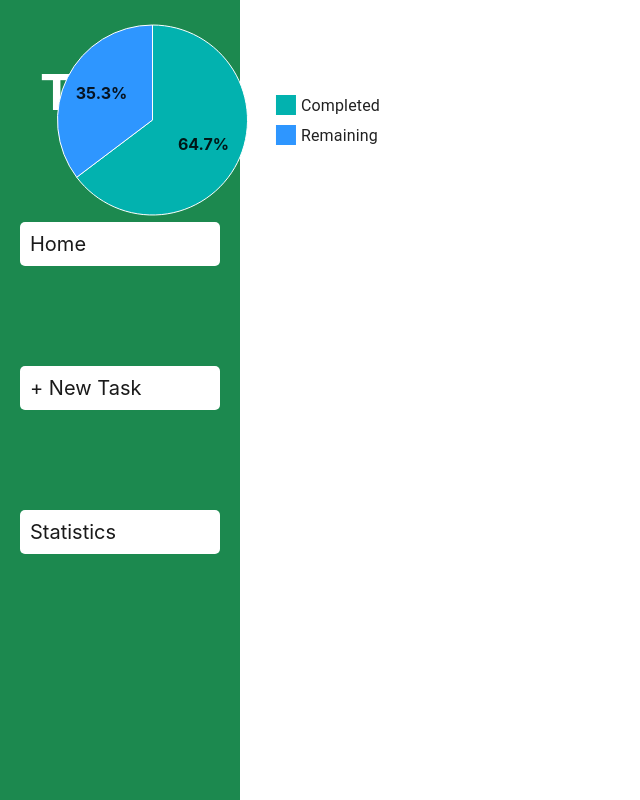
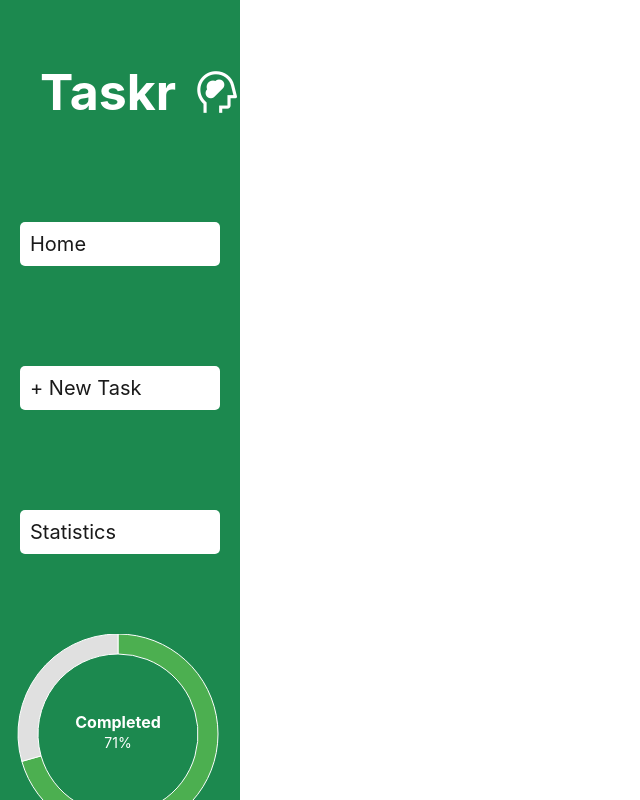
Before and after one commit to BlairCrumbly/taskr, a React (Create React App) app: page /statistics in a window 1280 px wide. Shown: the whole page, without its empty margins (0-640 px from the left). Built offline with nearby package versions, Linux system fonts and the light colour scheme; data requests are answered from the project's data file; a web font is replaced by a local one.

Commit message:
working completed progress pie chart

```diff
--- a/db.json
+++ b/db.json
@@ -14,7 +14,7 @@
       "dueDate": "2025-02-17",
       "description": "Practice LeetCode problems on arrays and linked lists.",
       "estimatedTime": "2 hours",
-      "completed": false
+      "completed": true
     },
     {
       "id": "3",
@@ -22,7 +22,7 @@
       "dueDate": "2025-02-17",
       "description": "Draft and publish a blog post on TypeScript basics.",
       "estimatedTime": "3 hours",
-      "completed": true
+      "completed": false
     },
     {
       "id": "7149",
@@ -38,7 +38,7 @@
       "description": "Add routing back to home after submit of the add task form",
       "dueDate": "2025-02-11",
       "estimatedTime": "0",
-      "completed": true
+      "completed": false
     },
     {
       "id": "b910",
@@ -46,7 +46,7 @@
       "description": "meow meow meow meow meow meow meow meow meow meow",
       "dueDate": "2025-02-11",
       "estimatedTime": "1",
-      "completed": true
+      "completed": false
     },
     {
       "id": "60cf",
@@ -78,7 +78,7 @@
       "description": "yeller",
       "dueDate": "2025-02-26",
       "estimatedTime": "1",
-      "completed": false
+      "completed": true
     },
     {
       "id": "f2ba",
@@ -86,7 +86,7 @@
       "description": "e",
       "dueDate": "2025-02-20",
       "estimatedTime": "1",
-      "completed": false
+      "completed": true
     },
     {
       "id": "514e",
@@ -102,7 +102,7 @@
       "description": "e",
       "dueDate": "2025-02-28",
       "estimatedTime": "1",
-      "completed": false
+      "completed": true
     },
     {
       "id": "862d",
@@ -118,7 +118,7 @@
       "description": "e",
       "dueDate": "2025-02-22",
       "estimatedTime": "1",
-      "completed": true
+      "completed": false
     },
     {
       "id": "5e14",
@@ -134,7 +134,7 @@
       "description": "Ah!",
       "dueDate": "2025-02-13",
       "estimatedTime": "1",
-      "completed": false
+      "completed": true
     }
   ]
 }
--- a/package.json
+++ b/package.json
@@ -12,7 +12,8 @@
     "react": "^19.0.0",
     "react-dom": "^19.0.0",
     "react-router-dom": "^7.1.5",
-    "react-scripts": "5.0.1"
+    "react-scripts": "5.0.1",
+    "recharts": "^2.15.1"
   },
   "scripts": {
     "start": "react-scripts start",
--- a/src/App.js
+++ b/src/App.js
@@ -64,9 +64,10 @@ function App() {
 
     <div className="App">
       <header>Taskr</header>
-      <Navbar />
-
-      <Outlet context={{ handleNewTask, handleTaskCompletion, tasks, totalTasks, completedTasks }} /> {/* renders the current routes component */}
+      <Navbar totalTasks={totalTasks} completedTasks={completedTasks} />
+      <Outlet
+        context={{ handleNewTask, handleTaskCompletion, tasks, totalTasks, completedTasks }}
+      />
     </div>
 
   );
--- a/src/components/Navbar.js
+++ b/src/components/Navbar.js
@@ -1,24 +1,23 @@
-import {Link} from "react-router-dom";
+import { Link } from "react-router-dom";
 import '../styles/Navbar.css';
+import ProgressCircle from './ProgressCircle';
 
-const Navbar = () => {
-
-
+const Navbar = ({ totalTasks, completedTasks }) => {
   return (
-
     <nav>
-    <>
       <h1 className="taskr-heading">
-      <span className="taskr-title">Taskr</span>
-      <span className="material-symbols-outlined">cognition_2</span>
+        <span className="taskr-title">Taskr</span>
+        <span className="material-symbols-outlined">cognition_2</span>
       </h1>
-    </>
 
       <div>
-
         <Link to="/" className="nav-link">Home</Link>
         <Link to="/tasks/new" className="nav-link">+ New Task</Link>
         <Link to="/statistics" className="nav-link">Statistics</Link>
+      </div>
+
+      <div className="progress-circle-container">
+        <ProgressCircle totalTasks={totalTasks} completedTasks={completedTasks} />
       </div>
     </nav>
   );
--- a/src/components/ProgressCircle.js
+++ b/src/components/ProgressCircle.js
@@ -0,0 +1,64 @@
+import React from 'react';
+import { PieChart } from '@mui/x-charts';
+
+const ProgressCircle = ({ totalTasks, completedTasks }) => {
+  const remainingTasks = totalTasks - completedTasks;
+  const percentage = Math.round((completedTasks / totalTasks) * 100);
+  const COMPLETED_COLOR = '#4CAF50';  // green
+  const REMAINING_COLOR = '#E0E0E0';  // light gray ish
+  const data = [
+    { id: 0, value: completedTasks, label: 'Completed', color: COMPLETED_COLOR },
+    { id: 1, value: remainingTasks, label: 'Remaining', color: REMAINING_COLOR},
+  ];
+
+  return (
+    <div className="progress-circle-container">
+      <PieChart
+        series={[
+          {
+            data,
+            innerRadius: 80,
+            outerRadius: 100,
+            highlightScope: { faded: 'global', highlighted: 'item' },
+            faded: { innerRadius: 80, additionalRadius: -30 },
+          },
+        ]}
+        slotProps={{
+          legend: { hidden: true }
+        }}
+        width={400}
+        height={200}
+        margin={{ right: 65 }}
+      >
+        <text
+          x="170"
+          y="90"
+          textAnchor="middle"
+          dominantBaseline="middle"
+          style={{
+
+            fontSize: '16px',
+            fontWeight: 'bold',
+            fill: 'white'
+          }}
+        >
+          Completed
+        </text>
+        <text
+          x="170" //! center text
+          y="110"
+          textAnchor="middle"
+          dominantBaseline="middle"
+          style={{
+            fontSize: '14px',
+            fill: 'white'
+          }}
+        >
+          {percentage}%
+        </text>
+      </PieChart>
+    </div>
+  );
+};
+
+export default ProgressCircle;
--- a/src/components/Statistics.js
+++ b/src/components/Statistics.js
@@ -6,30 +6,7 @@ import { useOutletContext } from 'react-router-dom';
 import '../styles/Stats.css';
 
 let Statistics = () =>{
-    const { totalTasks, completedTasks } = useOutletContext();
-    const remainingTasks = totalTasks - completedTasks;
-    const data = [
-        { id: 0, value: (completedTasks / totalTasks) * 100, label: 'Completed' },
-        { id: 1, value: (remainingTasks / totalTasks) * 100, label: 'Remaining' },
-      ];
-    return(
-        <PieChart className='pieChart'
-        series={[{
-        data,
-        arcLabel: (item) => `${item.value.toFixed(1)}%`,
-        arcLabelMinAngle: 35,
-        arcLabelRadius: '60%',
-        }]}
-        sx={{
-            [`& .${pieArcLabelClasses.root}`]: {
-            fontWeight: 'bold',
-        },
-        }}
-        width={400}
-        height={200}
-    />
-    );
-};
+}
 
 
 
--- a/src/styles/Navbar.css
+++ b/src/styles/Navbar.css
@@ -32,6 +32,7 @@ nav div {
   border-radius: 5px;
   color: rgb(26, 26, 26);
   font-weight: 300px;
+  z-index: 20;
 
 }
 
@@ -124,3 +125,12 @@ nav div {
   font-size: 50px; /* Match the font size of Taskr */
   line-height: 1; /* Ensures vertical alignment */
 }
+
+.progress-circle-container {
+  margin-top: -120px;
+  padding: 10px;
+  width: 100%;
+  display: flex;
+  justify-content: center;
+  margin-left: -46px;
+}
--- a/src/styles/TaskList.css
+++ b/src/styles/TaskList.css
@@ -45,6 +45,8 @@
   position: relative;
   overflow: hidden;
   background-color:  white;
+  width: 500px; /* Set fixed width */
+
 
 }
 .TaskList ul li p{
```
Also changed, not shown: 1 other file (tests, documents, lock files or other folders).
